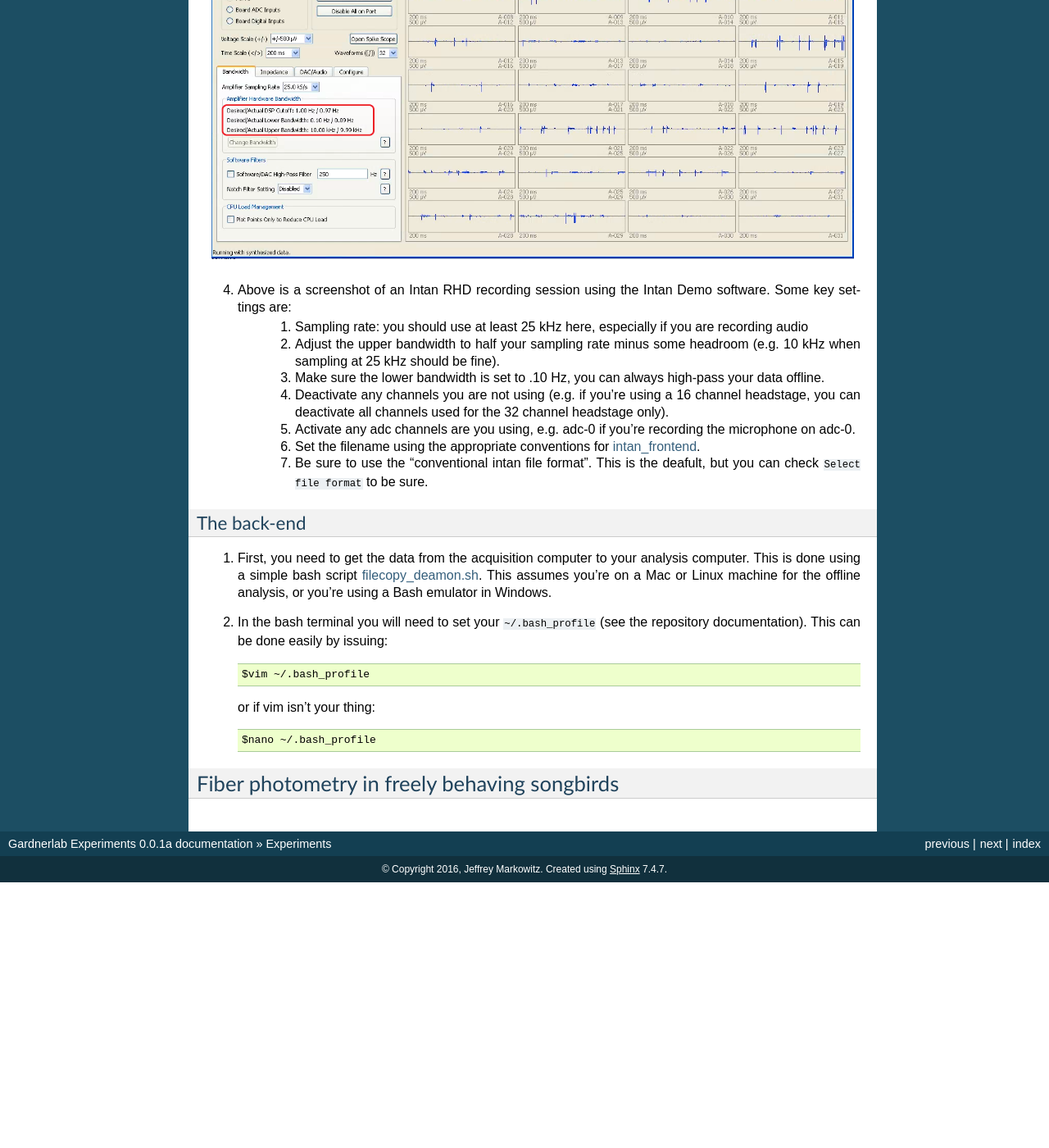
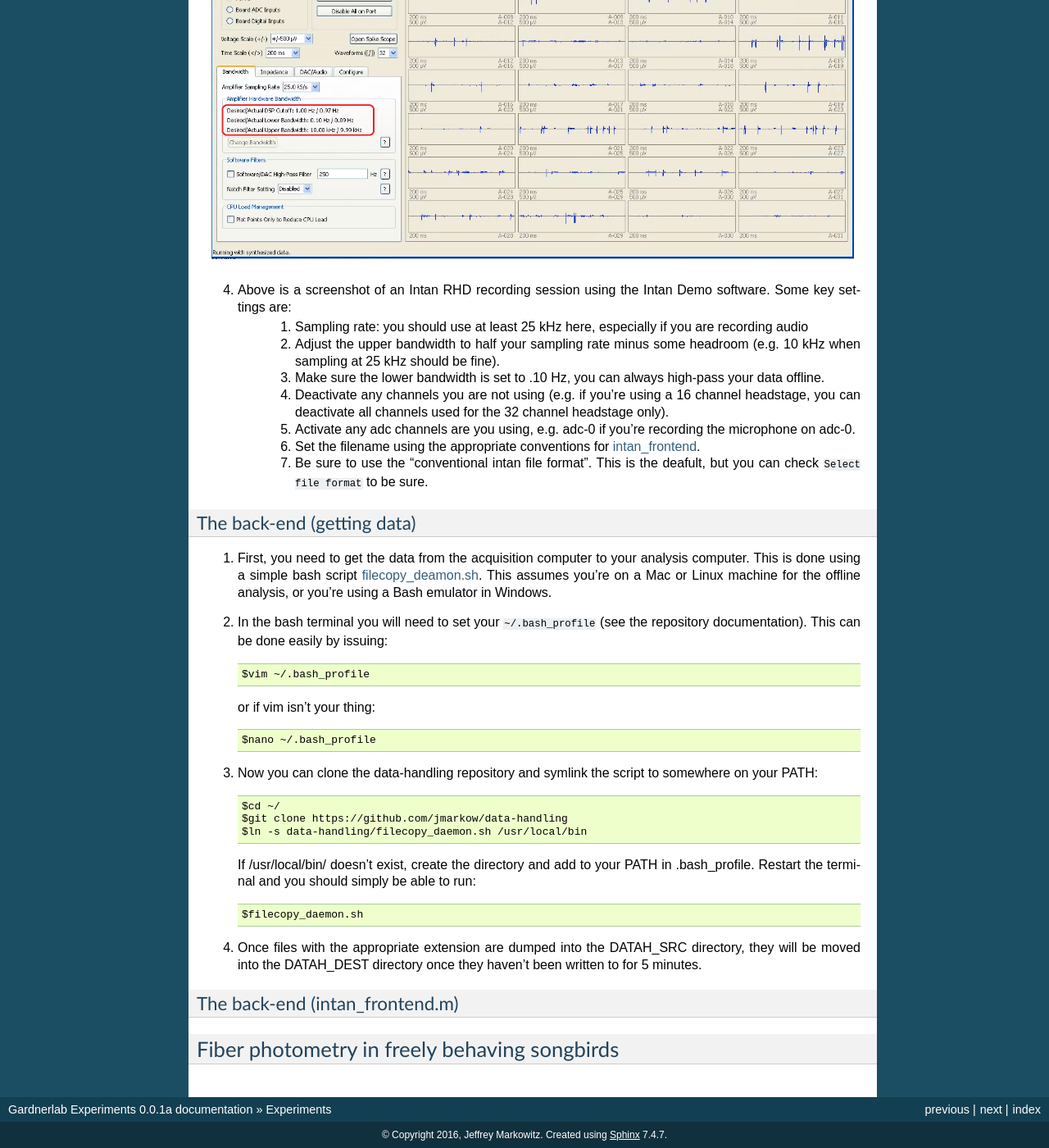
Before and after one commit to jmarkow/gardnerlab-experiments, a Sphinx documentation site: the page built from docs/experiments.rst, in a window 1280 px wide and 1400 px high, scrolled down 2474 px. Shown: the whole window at 82% size. Built offline with Sphinx 7.4.7, drawn with Linux system fonts in a browser that asks for light colours; formulas are drawn with MathJax 3; before the commit the page ends 3550 px from its top, so only the background shows below that; some of the changed text lies outside the part shown.

Commit message:
Updated docs

```diff
--- a/docs/experiments.rst
+++ b/docs/experiments.rst
@@ -55,8 +55,8 @@
 	#. Be sure to use the "conventional intan file format".  This is the deafult, but you can check ``Select file format`` to be sure.
 
 
-The back-end
-^^^^^^^^^^^^
+The back-end (getting data)
+^^^^^^^^^^^^^^^^^^^^^^^^^^^
 
 1. First, you need to get the data from the acquisition computer to your analysis computer.  This is done using a simple bash script `filecopy_deamon.sh <https://github.com/jmarkow/data-handling>`_.  This assumes you're on a Mac or Linux machine for the offline analysis, or you're using a Bash emulator in Windows.
 2. In the bash terminal you will need to set your ``~/.bash_profile`` (see the repository documentation).  This can be done easily by issuing::
@@ -67,6 +67,24 @@
 
 	$nano ~/.bash_profile
 
+3. Now you can clone the data-handling repository and symlink the script to somewhere on your PATH::
+
+   	$cd ~/
+   	$git clone https://github.com/jmarkow/data-handling
+   	$ln -s data-handling/filecopy_daemon.sh /usr/local/bin
+
+   If /usr/local/bin/ doesn't exist, create the directory and add to your PATH in .bash_profile.  Restart the terminal and you should simply be able to run::
+
+   	$filecopy_daemon.sh
+
+4. Once files with the appropriate extension are dumped into the DATAH_SRC directory, they will be moved into the DATAH_DEST directory once they haven't been written to for 5 minutes.
+
+
+The back-end (intan_frontend.m)
+^^^^^^^^^^^^^^^^^^^^^^^^^^^^^^^
+
+
+
 
 Fiber photometry in freely behaving songbirds
 ---------------------------------------------
```
